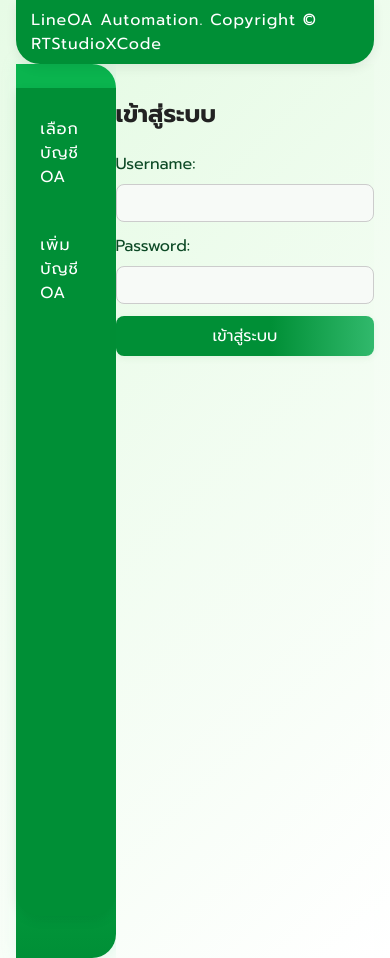
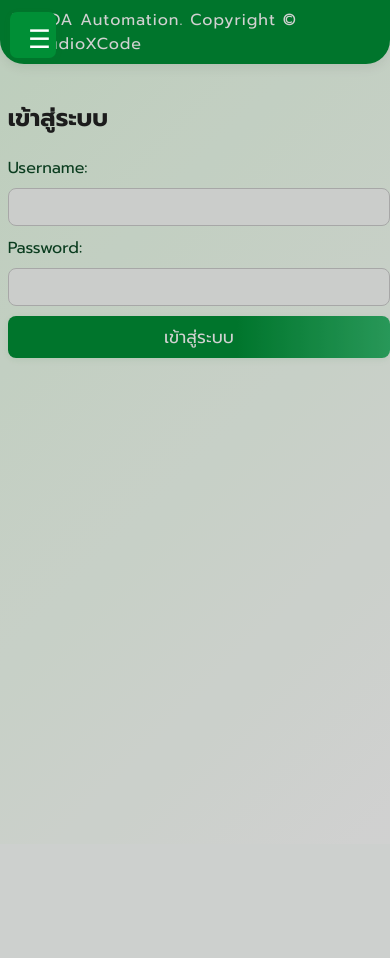
Before and after one commit to RTStudioxDev/lineoa_automationsoft, a Flask app: page /login in a window 390 px wide. After the commit the page ends 366 px from the top, so only its background shows below. Run offline with Flask 2, Linux system fonts and the light colour scheme.

Commit message:
Update CSS

```diff
--- a/static/style.css
+++ b/static/style.css
@@ -995,66 +995,109 @@ input[type="file"].d-none { display: none; }
     color: #fff;
 }
 
-/* ===== Responsive สำหรับมือถือ ===== */
+/* MOBILE RESPONSIVE (<= 768px) */
 @media (max-width: 768px) {
-  body {
-    padding: 0 4vw;
+  body, html {
+    padding: 0 !important;
+    margin: 0 !important;
+    width: 100vw;
+    overflow-x: hidden;
+  }
+  nav, .navbar {
+    flex-direction: column !important;
+    align-items: stretch !important;
     font-size: 1rem;
+    padding: 0.5rem 0.7rem;
   }
-
-  nav,
-  .navbar {
+  .sidebar {
+    position: fixed;
+    left: -240px;
+    top: 0;
+    width: 220px;
+    height: 100vh;
+    background: #108a43;
+    z-index: 99;
+    transition: left 0.3s;
+    box-shadow: 4px 0 16px rgba(0,0,0,0.1);
+  }
+  .sidebar.open {
+    left: 0;
+  }
+  .sidebar-toggle {
+    display: block;
+    position: fixed;
+    top: 12px;
+    left: 10px;
+    background: #008f36;
+    color: #fff;
+    border: none;
+    border-radius: 7px;
+    font-size: 1.6em;
+    z-index: 120;
+    width: 46px;
+    height: 46px;
+  }
+  .content, .container, main {
+    width: 100vw !important;
+    padding: 0.5rem 1vw !important;
+    margin-left: 0 !important;
+    box-sizing: border-box;
+  }
+  .dashboard-menu,
+  .dashboard-menu .row,
+  .dashboard-cards {
+    display: flex;
     flex-direction: column;
-    align-items: flex-start;
-    padding: 8px 4vw;
-    font-size: 1rem;
-  }
-
-  .content,
-  .container {
-    padding: 12px 0 12px 0;
-    max-width: 100vw;
-  }
-
-  table {
-    font-size: 0.95em;
-    overflow-x: auto;
-    display: block;
+    gap: 12px;
     width: 100%;
   }
-
+  .dashboard-card, .card, .box {
+    width: 100% !important;
+    margin-bottom: 12px !important;
+    border-radius: 16px;
+    font-size: 1rem;
+    min-width: unset;
+    max-width: unset;
+  }
+  .btn, button, .button {
+    width: 100%;
+    font-size: 1.08em;
+    margin-bottom: 10px;
+  }
   .form-group,
   .form-control,
   input,
   select,
-  button {
+  textarea {
+    width: 100% !important;
     font-size: 1em;
-    width: 100%;
-    margin-bottom: 12px;
+    margin-bottom: 10px;
   }
-
-  .btn,
-  .button {
-    width: 100%;
-    font-size: 1.05em;
-    padding: 10px 0;
-    margin-bottom: 12px;
+  table {
+    display: block;
+    width: 100% !important;
+    overflow-x: auto;
+    font-size: 0.97em;
   }
-
-  /* ซ่อน column ที่ไม่สำคัญในมือถือ (ถ้ามี) */
-  th.hide-mobile,
-  td.hide-mobile {
+  .hide-mobile {
+    display: none !important;
+  }
+  .logo {
+    width: 110px !important;
+    height: auto !important;
+  }
+}
+/* ปิด Sidebar overlay */
+@media (max-width: 768px) {
+  .sidebar-overlay {
+    display: block;
+    position: fixed;
+    left: 0; top: 0;
+    width: 100vw; height: 100vh;
+    background: rgba(0,0,0,0.18);
+    z-index: 98;
+  }
+  .sidebar:not(.open) ~ .sidebar-overlay {
     display: none;
   }
 }
-
-/* สำหรับหน้าจอเล็กมาก */
-@media (max-width: 480px) {
-  .logo {
-    width: 110px;
-    height: auto;
-  }
-  .navbar-brand {
-    font-size: 1em;
-  }
-}
--- a/templates/base.html
+++ b/templates/base.html
@@ -14,6 +14,10 @@
     <link rel="icon" type="image/x-icon" href="{{ url_for('static', filename='favicon.ico') }}">
 </head>
 <body>
+<button class="sidebar-toggle" onclick="document.querySelector('.sidebar').classList.toggle('open');">
+  &#9776;
+</button>
+<div class="sidebar-overlay" onclick="document.querySelector('.sidebar').classList.remove('open');"></div>
 <nav class="top-navbar">
     LineOA Automation. Copyright © RTStudioXCode
     {% if days_left is not none %}
```
